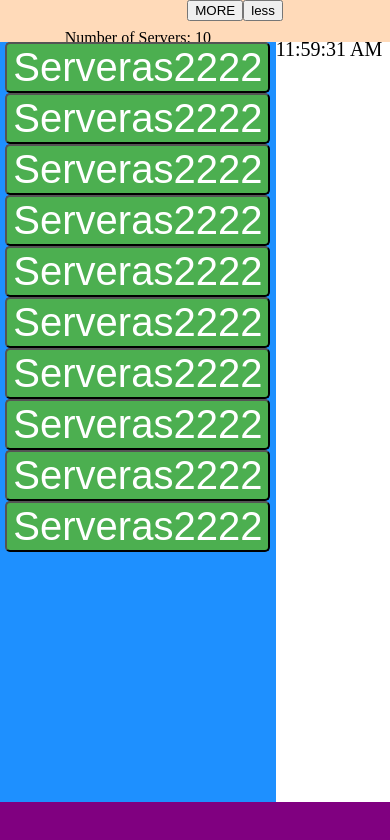
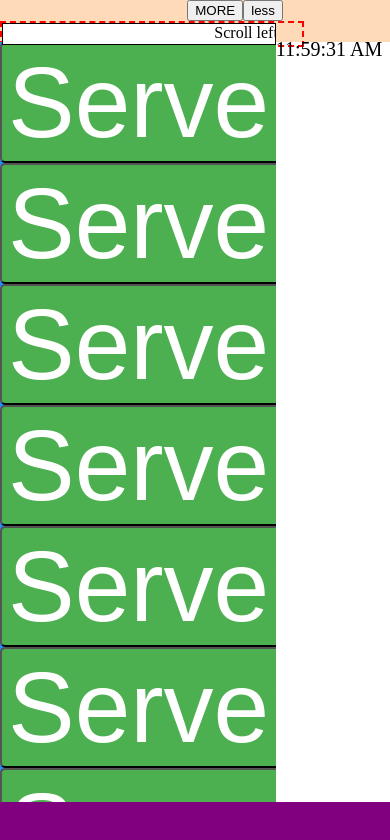
Before and after one commit to 0rf345/vue-server-monitor, a Vue app: page / in a window 390 px wide. Shown: the top 840 px of the page. Built offline with nearby package versions, Linux system fonts and the light colour scheme.

Commit message:
Autoscrolling text box implemented. Responsive button almost ok

```diff
--- /dev/null
+++ b/src/components/AutoScrollingText.vue
@@ -0,0 +1,68 @@
+<template>
+  <div id="AutoScroller">
+    <div class="scroll-left">
+      <p>Scroll left... Scroll left... Scroll left... Scroll left... Scroll left... Scroll left... Scroll left... Scroll left... Scroll left... Scroll left... </p>
+    </div>
+  </div>
+</template>
+
+<script>
+export default {
+  name: 'AutoScroller',
+  props: ['customText']
+}
+</script>
+
+<style scoped>
+#AutoScroller {
+  width: 300px;
+}
+
+.scroll-left {
+  overflow: hidden;
+  position: relative;
+  background: white;
+  color: black;
+  border: 1px solid black;
+  height: 20px;
+}
+
+.scroll-left p {
+  position: absolute;
+  white-space: nowrap;
+  width: 100%;
+  height: 100%;
+  margin: 0;
+  /* line-height: 50px; */
+  text-align: center;
+  /* Starting position */
+  -moz-transform:translateX(100%);
+  -webkit-transform:translateX(100%);
+  transform:translateX(100%);
+  /* Apply animation to this element */
+  -moz-animation: scroll-left 45s linear infinite;
+  -webkit-animation: scroll-left 45s linear infinite;
+  animation: scroll-left 45s linear infinite;
+}
+/* Move it (define the animation) */
+@-moz-keyframes scroll-left {
+  0% { -moz-transform: translateX(100%); }
+  100% { -moz-transform: translateX(-100%); }
+}
+@-webkit-keyframes scroll-left {
+  0% { -webkit-transform: translateX(100%); }
+  100% { -webkit-transform: translateX(-100%); }
+}
+@keyframes scroll-left {
+  0% {
+    -moz-transform: translateX(100%); /* Browser bug fix */
+    -webkit-transform: translateX(100%); /* Browser bug fix */
+    transform: translateX(100%);
+  }
+  100% {
+    -moz-transform: translateX(-100%); /* Browser bug fix */
+    -webkit-transform: translateX(-100%); /* Browser bug fix */
+    transform: translateX(-100%);
+  }
+}
+</style>
--- a/src/components/MainView.vue
+++ b/src/components/MainView.vue
@@ -10,10 +10,13 @@
         </button>
       </span>
       <span class="clock"><Clock /></span>
-      <p id="ofServers" class="center">Number of Servers: {{ count }}</p>
+      <span>
+        <AutoScroller style="border: 2px dashed red;" />
+        <p id="ofServers" class="center">Number of Servers: {{ count }}</p>
+      </span>
     </div>
-    <div class="mainBody">
-      <ServerView :servers=servers :fontSize=fontSize />
+    <div class="mainBody" ref="mainBody">
+      <ServerView :parentDiv=mainBody :servers=servers :fontSize=fontSize />
     </div>
     <div class="footer"></div>
   </div>
@@ -22,15 +25,17 @@
 <script>
 import ServerView from './ServerView'
 import Clock from './Clock'
+import AutoScroller from './AutoScrollingText'
 
 export default {
   name: 'mainView',
   components: {
-    ServerView, Clock
+    ServerView, Clock, AutoScroller
   },
   data: () => ({
     count: 10,
-    fontSize: 40
+    fontSize: 40,
+    mainBody: {}
   }),
   methods: {
     addServers: function (add) {
@@ -41,6 +46,10 @@ export default {
     servers: function () {
       return Array(this.count).fill('Serveras2222')
     }
+  },
+  mounted: function () {
+    this.mainBody.width = this.$refs.mainBody.clientWidth
+    this.mainBody.height = this.$refs.mainBody.clientHeight
   }
 }
 </script>
@@ -57,7 +66,7 @@ export default {
 }
 
 #ofServers {
-  margin-top: 1vh;
+  margin-top: -2vh;
 }
 
 .clock {
--- a/src/components/ServerView.vue
+++ b/src/components/ServerView.vue
@@ -1,6 +1,6 @@
 <template>
-  <div id="ServerView">
-    <button v-for="server in servers" :key="server.id" :style="{ fontSize: fontSize + 'px'}">
+  <div id="ServerView" ref="serv">
+    <button v-for="(server, index) in servers" :ref="'ref'+index" :key="index" :style="{ fontSize: fontSize + 'px'}">
       {{ server }}
     </button>
   </div>
@@ -10,26 +10,32 @@
 export default {
   name: 'ServerView',
   data: () => ({
+    cheat: 1,
+    previousF: 100
   }),
-  props: ['servers'],
+  props: ['servers', 'parentDiv'],
   methods: {
   },
   computed: {
     fontSize: function () {
-      let numOfServers = this.servers.length
-      if (numOfServers < 100) {
-        return 40
-      } else if (numOfServers < 140) {
-        return 35
-      } else if (numOfServers < 180) {
-        return 30
-      } else if (numOfServers < 260) {
-        return 25
-      } else if (numOfServers < 370) {
-        return 20
-      } else {
-        return 15
+      let previousF = 100
+      let numOfServers = this.servers.length * this.cheat
+      let bWidth = previousF * 0.518 * 12 + 16
+      let bHeight = previousF * 1.15 + 6
+      if (!this.parentDiv.width) {
+        console.log('I was here')
+        return previousF
       }
+      let width = this.parentDiv.width
+      let height = this.parentDiv.height
+      let rowFit = Math.floor(width / bWidth)
+      while (height < (numOfServers / rowFit) * bHeight) {
+        previousF--
+        bWidth = previousF * 0.518 * 12 + 16
+        bHeight = previousF * 1.15 + 6
+        rowFit = Math.floor(width / bWidth)
+      }
+      return previousF
     }
   }
 }
```
